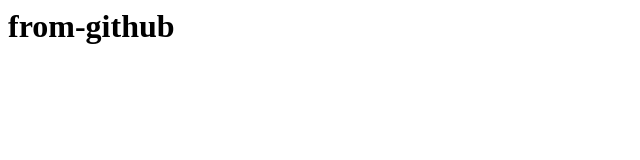
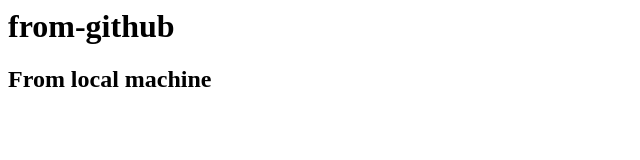
Before and after one commit to vinodbalurgi45/from-github, a plain HTML site: page index.html in a window 1280 px wide. Shown: the whole page, without its empty margins (0-640 px from the left). Drawn offline with Linux system fonts and the light colour scheme.

Commit message:
modified index.html

```diff
--- a/index.html
+++ b/index.html
@@ -1 +1,2 @@
 <h1>from-github</h1>
+<h2>From local machine</h2>
```
